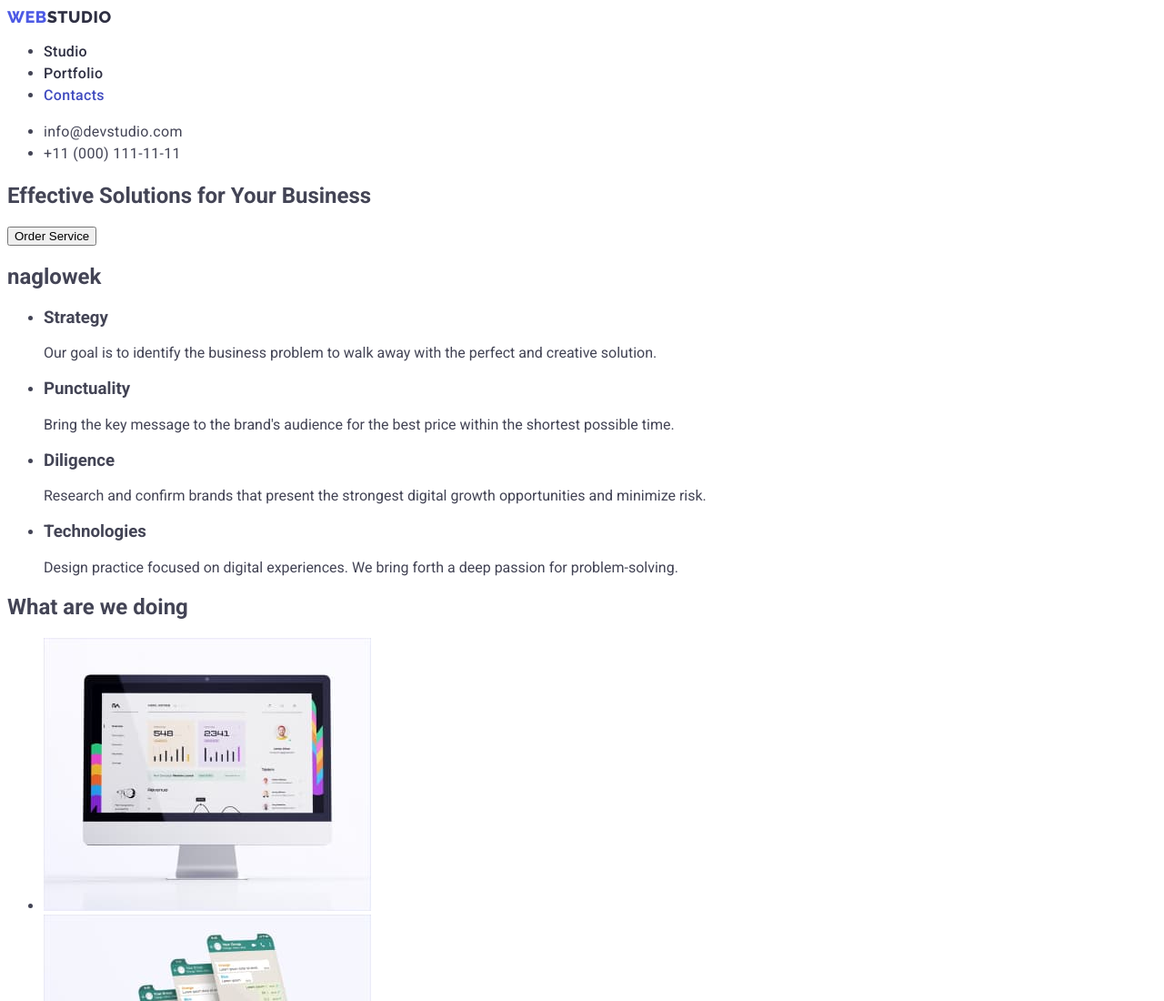
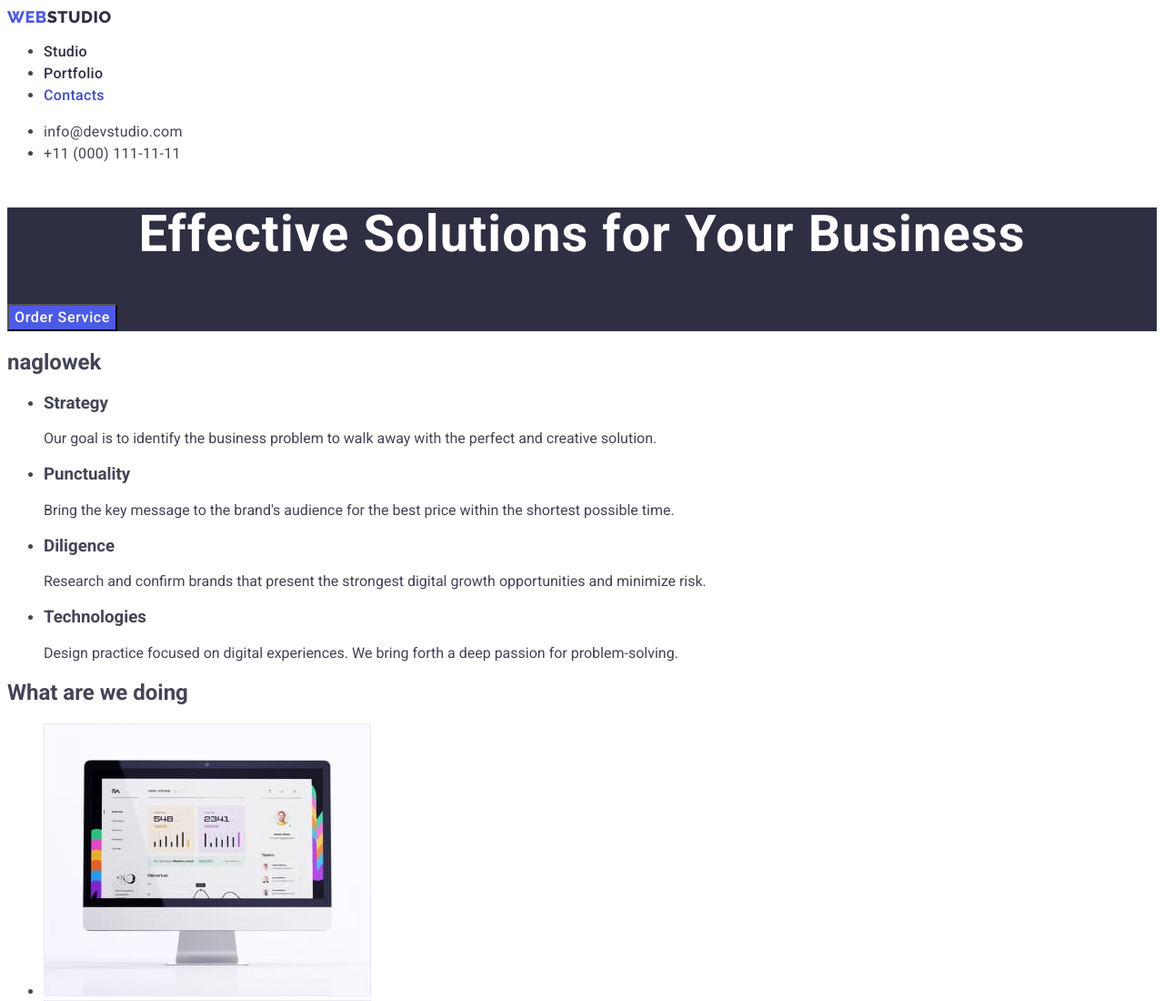
Before and after one commit to AgataR1/goit-markup-hw-02, a plain HTML site: page index.html in a window 1280 px wide. Shown: the top 1100 px of the page at 91% size. Drawn offline with Linux system fonts and the light colour scheme.

Commit message:
first section update

```diff
--- a/css/styles.css
+++ b/css/styles.css
@@ -4,6 +4,7 @@
   --cloud: #f4f4fd;
   --ocean: #404bbf;
   --slate: #434455;
+  --white: #ffffff;
 }
 
 body {
@@ -68,10 +69,46 @@ body {
   text-decoration: none;
 }
 
-.mail:hover {
+.tel {
+  font-size: 16px;
+  line-height: 1.5;
+  letter-spacing: 0.02em;
+  color: var(--slate);
+  text-decoration: none;
+}
+
+.contact a:hover {
   color: var(--ocean);
 }
 
-.mail:visited {
+.contact a:focus {
   color: var(--ocean);
 }
+.first-section {
+  background-color: var(--navy-blue);
+}
+.first-section-header {
+  color: var(--white);
+  font-size: 56px;
+  line-height: 1.07;
+  text-align: center;
+  letter-spacing: 0.02em;
+}
+
+.first-section-button {
+  color: var(--white);
+  background-color: var(--iris);
+  font-weight: 500;
+  font-size: 16px;
+  font-family: "Roboto", sans-serif;
+  line-height: 1.5;
+  letter-spacing: 0.04em;
+  cursor: pointer;
+}
+.first-section-button:hover {
+  background-color: var(--ocean);
+}
+
+.first-section-button:focus {
+  background-color: var(--ocean);
+}
--- a/index.html
+++ b/index.html
@@ -39,15 +39,19 @@
             >
           </li>
           <li>
-            <a class="mail" href="tel:+110001111111">+11 (000) 111-11-11</a>
+            <a class="tel" href="tel:+110001111111">+11 (000) 111-11-11</a>
           </li>
         </ul>
       </address>
     </header>
     <main>
-      <section>
-        <h1>Effective Solutions for Your Business</h1>
-        <button type="button">Order Service</button>
+      <section class="first-section">
+        <h1 class="first-section-header">
+          Effective Solutions for Your Business
+        </h1>
+        <button class="first-section-button" type="button">
+          Order Service
+        </button>
       </section>
       <section>
         <h2>naglowek</h2>
```
Also changed, not shown: portfolio.html (+10 -2 lines).
